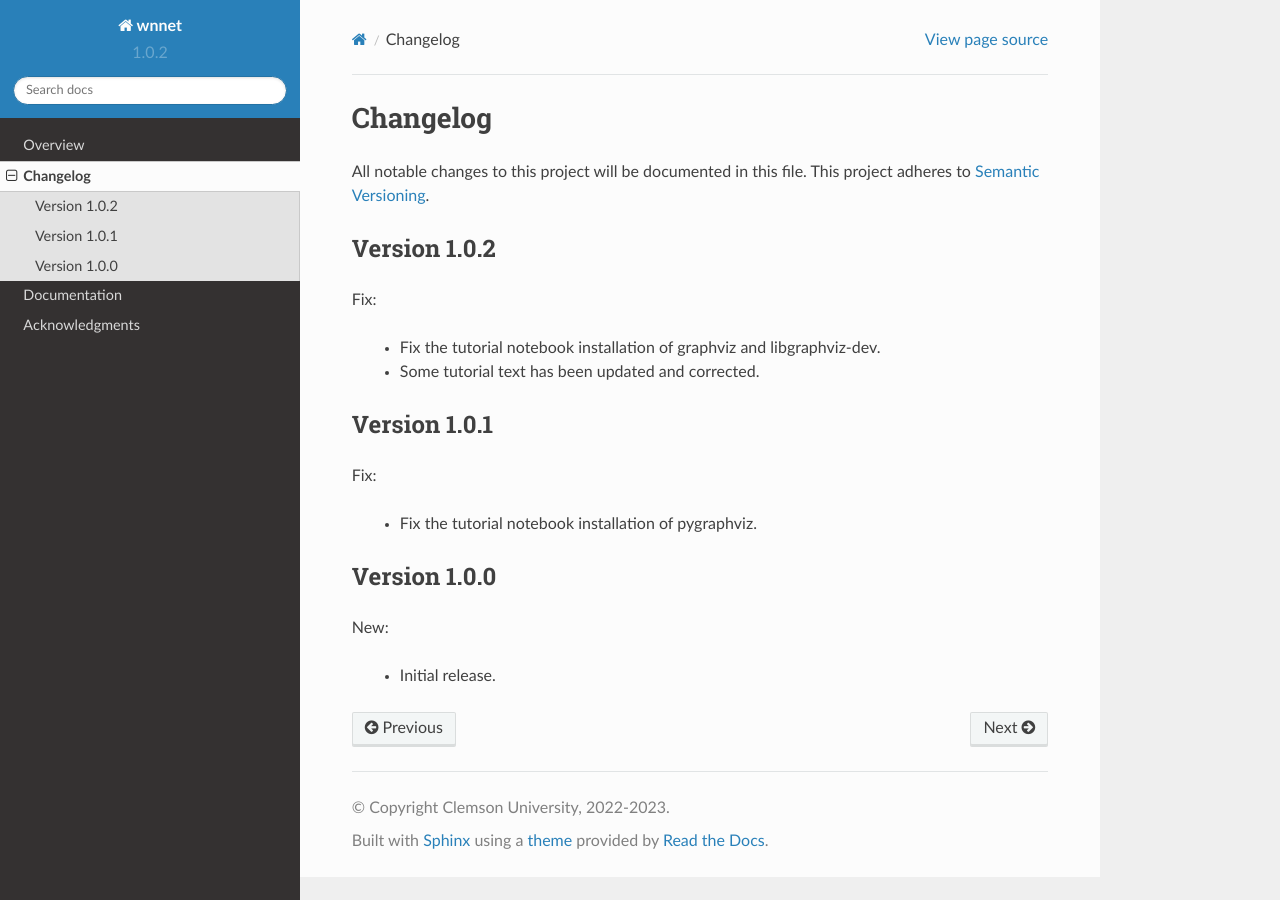
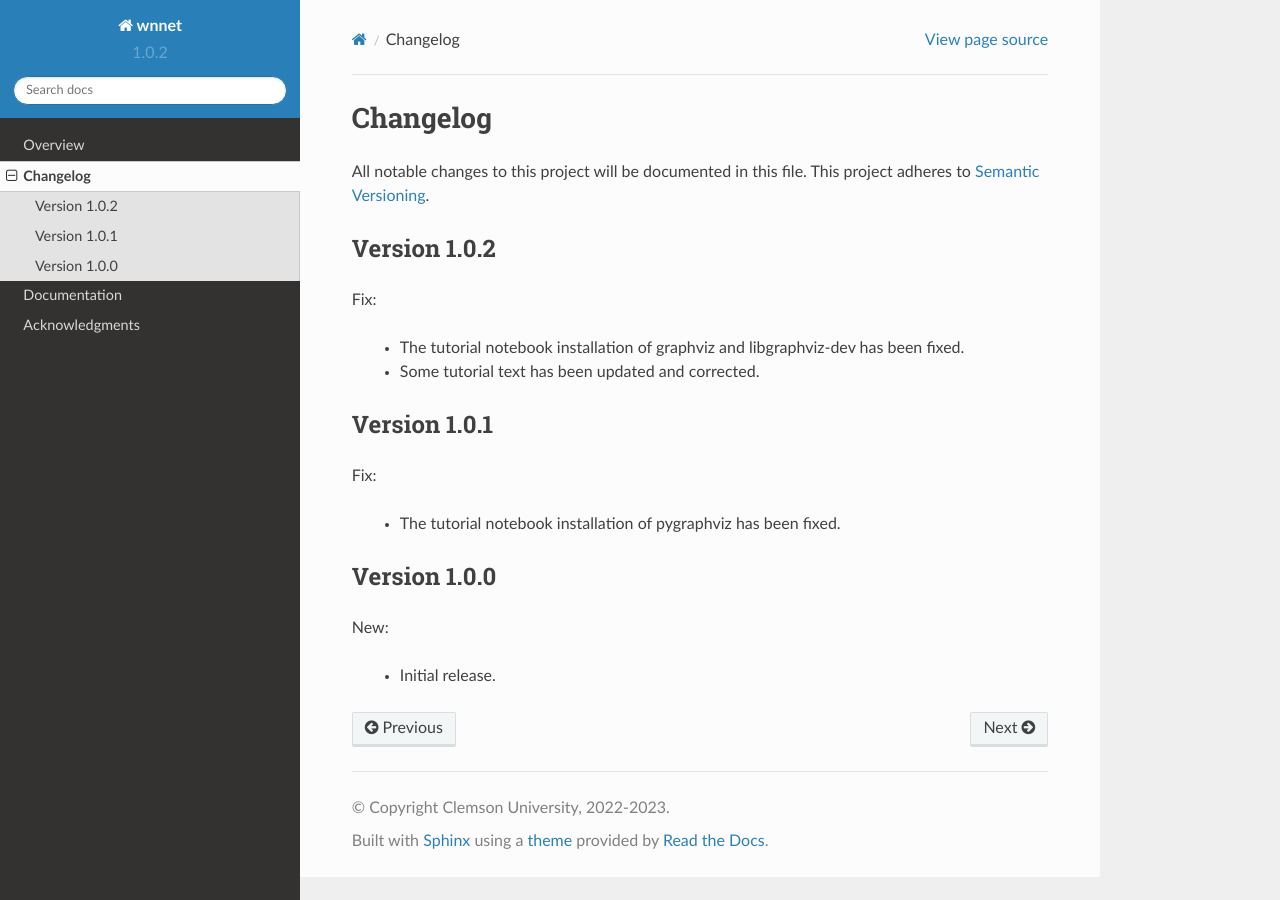
Before and after one commit to mbradle/wnnet, a Sphinx documentation site: the page built from doc/source/changelog.rst, in a window 1280 px wide. Built offline with Sphinx 7.4.7 and the Read the Docs theme 2.0.0, drawn with Linux system fonts in a browser that asks for light colours.

Commit message:
Update. .

```diff
--- a/doc/source/changelog.rst
+++ b/doc/source/changelog.rst
@@ -9,7 +9,7 @@ Version 1.0.2
 
 Fix:
 
-  * Fix the tutorial notebook installation of graphviz and libgraphviz-dev.
+  * The tutorial notebook installation of graphviz and libgraphviz-dev has been     fixed.
   * Some tutorial text has been updated and corrected.
 
 Version 1.0.1
@@ -17,7 +17,7 @@ Version 1.0.1
 
 Fix:
 
-  * Fix the tutorial notebook installation of pygraphviz.
+  * The tutorial notebook installation of pygraphviz has been fixed.
 
 Version 1.0.0
 -------------
```
